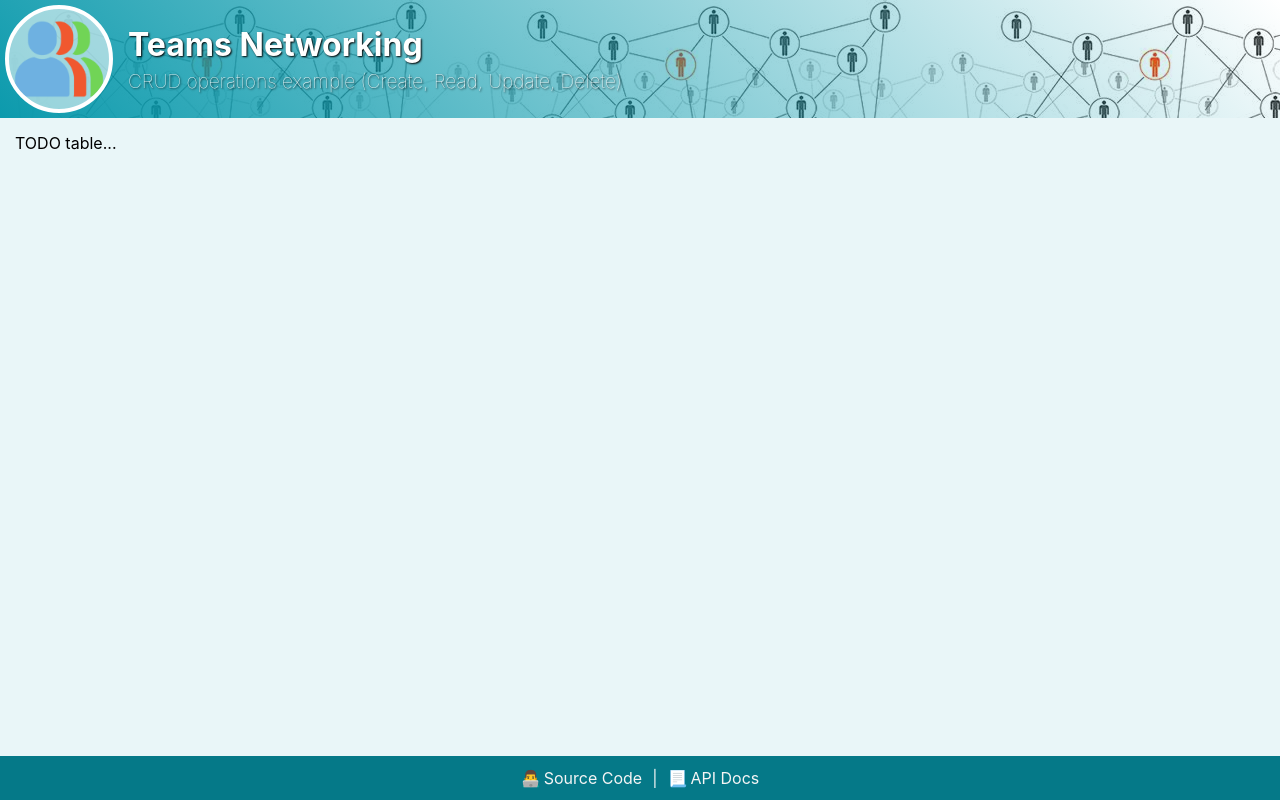
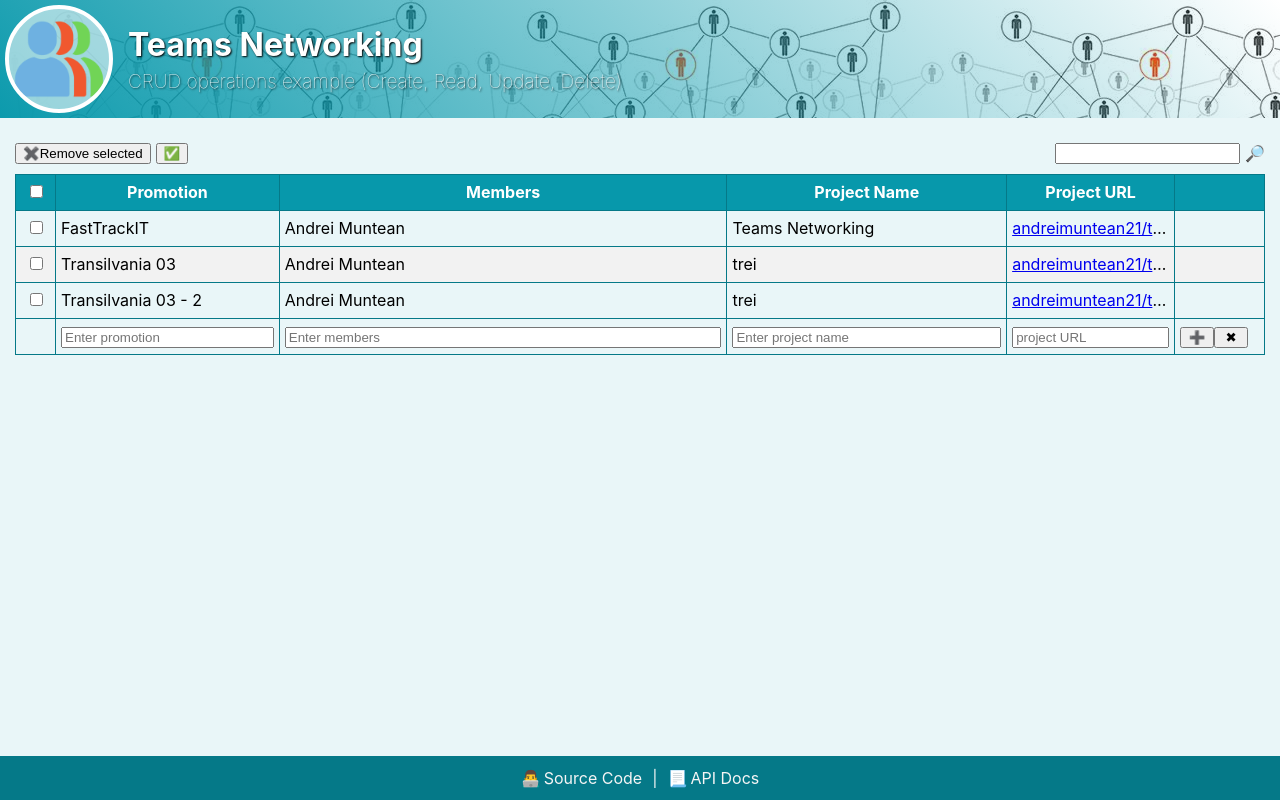
Before and after one commit to andreimuntean21/teams-networking-react, a React (Create React App) app: page / in a window 1280 px wide. Built offline with nearby package versions, Linux system fonts and the light colour scheme.

Commit message:
render teams from array into rows

```diff
--- a/src/App.tsx
+++ b/src/App.tsx
@@ -1,44 +1,10 @@
 import React from "react";
 //import logo from "./logo.svg";
-import logo from "./images/network-team-icon.png";
 import "./App.css";
 import "./style.css";
-
-function AppHeader() {
-  return (
-    <header>
-      <div id="header-wrapper">
-        <div id="my-picture">
-          <img src={logo} alt="" width="100" />
-        </div>
-        <div id="header-info">
-          <h1>Teams Networking</h1>
-          <h2>CRUD operations example (Create, Read, Update, Delete)</h2>
-        </div>
-      </div>
-    </header>
-  );
-}
-
-function ContentWrapper() {
-  return <div id="main">TODO table...</div>;
-}
-
-function AppFooter() {
-  return (
-    <footer>
-      <a className="item" href="https://github.com/nmatei/teams-networking" target="_blank">
-        <span>👨‍💻</span>
-        <span>Source Code</span>
-      </a>
-      <span className="item">|</span>
-      <a className="item" href="https://github.com/nmatei/node-api" target="_blank">
-        <span>📃</span>
-        <span>API Docs</span>
-      </a>
-    </footer>
-  );
-}
+import { AppFooter } from "./footer/components";
+import AppHeader from "./header";
+import { ContentWrapper } from "./main/components";
 
 function App() {
   return (
--- /dev/null
+++ b/src/footer/components.tsx
@@ -0,0 +1,15 @@
+export function AppFooter() {
+  return (
+    <footer>
+      <a className="item" href="https://github.com/nmatei/teams-networking" target="_blank">
+        <span>👨‍💻</span>
+        <span>Source Code</span>
+      </a>
+      <span className="item">|</span>
+      <a className="item" href="https://github.com/nmatei/node-api" target="_blank">
+        <span>📃</span>
+        <span>API Docs</span>
+      </a>
+    </footer>
+  );
+}
--- /dev/null
+++ b/src/header/index.tsx
@@ -0,0 +1,18 @@
+import "./style.css";
+import logo from "../images/network-team-icon.png";
+
+export default function AppHeader() {
+  return (
+    <header>
+      <div id="header-wrapper">
+        <div id="my-picture">
+          <img src={logo} alt="" width="100" />
+        </div>
+        <div id="header-info">
+          <h1>Teams Networking</h1>
+          <h2>CRUD operations example (Create, Read, Update, Delete)</h2>
+        </div>
+      </div>
+    </header>
+  );
+}
--- /dev/null
+++ b/src/header/style.css
@@ -0,0 +1,34 @@
+header {
+  background-image: url(../images/th.png);
+}
+
+#header-wrapper {
+  display: flex;
+  flex-direction: row;
+  align-items: center;
+  background: linear-gradient(45deg, #0798abfa, transparent);
+}
+header h1 {
+  margin: 5px 0;
+  color: #ffffff;
+}
+header h2 {
+  margin: 5px 0;
+  color: #ffffff;
+  font-weight: 100;
+  font-size: 1.2em;
+}
+#my-picture {
+  padding: 5px;
+  width: 108px;
+  height: 108px;
+}
+#my-picture img {
+  border: 4px solid #fff;
+  border-radius: 50%;
+  background-color: #ffffff90;
+}
+#header-info {
+  padding: 10px;
+  text-shadow: 1px 1px 2px #000000;
+}
--- /dev/null
+++ b/src/main/components.tsx
@@ -0,0 +1,17 @@
+import { TeamsTableWrapper } from "../teams/TeamsTable";
+
+export function ContentWrapper() {
+  return (
+    <div id="main">
+      <div className="tbar">
+        <button id="removeSelected">✖️Remove selected</button>
+        <button>✅</button>
+        <div className="tfill"></div>
+        <input type="search" name="search" id="searchTeams" />
+        <label htmlFor="searchTeams">🔎</label>
+      </div>
+
+      <TeamsTableWrapper />
+    </div>
+  );
+}
--- a/src/style.css
+++ b/src/style.css
@@ -13,41 +13,6 @@ body {
   flex: 1;
   display: flex;
   flex-direction: column;
-}
-
-header {
-  background-image: url(images/th.png);
-}
-
-#header-wrapper {
-  display: flex;
-  flex-direction: row;
-  align-items: center;
-  background: linear-gradient(45deg, #0798abfa, transparent);
-}
-header h1 {
-  margin: 5px 0;
-  color: #ffffff;
-}
-header h2 {
-  margin: 5px 0;
-  color: #ffffff;
-  font-weight: 100;
-  font-size: 1.2em;
-}
-#my-picture {
-  padding: 5px;
-  width: 108px;
-  height: 108px;
-}
-#my-picture img {
-  border: 4px solid #fff;
-  border-radius: 50%;
-  background-color: #ffffff90;
-}
-#header-info {
-  padding: 10px;
-  text-shadow: 1px 1px 2px #000000;
 }
 
 #main {
--- /dev/null
+++ b/src/teams/TeamsTable.tsx
@@ -0,0 +1,120 @@
+function TeamRow({ id, promotion, members, name, url }) {
+  const displayUrl = url.startsWith("https://github.com/") ? url.substring(19) : url;
+  return (
+    <tr>
+      <td style={{ textAlign: "center" }}>
+        <input type="checkbox" name="selected" value="${id}" />
+      </td>
+      <td>{promotion}</td>
+      <td>{members}</td>
+      <td>{name}</td>
+      <td>
+        <a href={url} target="_blank">
+          {displayUrl}
+        </a>
+      </td>
+      <td>
+        <button type="button" data-id={id} className="action-btn edit-btn">
+          &#9998;
+        </button>
+        <button type="button" data-id={id} className="action-btn remove-btn">
+          ♻
+        </button>
+      </td>
+    </tr>
+  );
+}
+
+export function TeamsTable(props) {
+  // console.warn(props);
+  const teams = [
+    {
+      id: 1,
+      promotion: "FastTrackIT",
+      members: "Andrei Muntean",
+      name: "Teams Networking",
+      url: "https://github.com/andreimuntean21/teams-networking"
+    },
+    {
+      id: 2,
+      promotion: "Transilvania 03",
+      members: "Andrei Muntean",
+      name: "trei",
+      url: "https://github.com/andreimuntean21/teams-networking"
+    },
+    {
+      id: 2,
+      promotion: "Transilvania 03 - 2",
+      members: "Andrei Muntean",
+      name: "trei",
+      url: "https://github.com/andreimuntean21/teams-networking"
+    }
+  ];
+  return (
+    <form id="teamsForm" action="" method="get" className={props.loading ? "loading-mask" : ""}>
+      <table id="teamsTable">
+        <colgroup>
+          <col className="select-all-column" />
+          <col style={{ width: "20%" }} />
+          <col style={{ width: "40%" }} />
+          <col style={{ width: "25%" }} />
+          <col style={{ width: "15%" }} />
+          <col className="table-actions" />
+        </colgroup>
+        <thead>
+          <tr>
+            <th>
+              <input type="checkbox" name="selectAll" id="selectAll" />
+            </th>
+            <th>Promotion</th>
+            <th>Members</th>
+            <th>Project Name</th>
+            <th>Project URL</th>
+            <th></th>
+          </tr>
+        </thead>
+        <tbody>
+          {teams.map(team => (
+            <TeamRow
+              key={team.id}
+              id={team.id}
+              promotion={team.promotion}
+              members={team.members}
+              name={team.name}
+              url={team.url}
+            />
+          ))}
+        </tbody>
+        <tfoot>
+          <tr>
+            <td></td>
+            <td>
+              <input type="text" name="promotion" placeholder="Enter promotion" required />
+            </td>
+            <td>
+              <input type="text" name="members" placeholder="Enter members" required />
+            </td>
+            <td>
+              <input type="text" name="name" placeholder="Enter project name" required />
+            </td>
+            <td>
+              <input type="text" name="url" placeholder="project URL" required />
+            </td>
+            <td>
+              <button type="submit" className="action-btn" title="Add">
+                ➕
+              </button>
+              <button type="reset" className="action-btn" title="Reset">
+                ✖
+              </button>
+            </td>
+          </tr>
+        </tfoot>
+      </table>
+    </form>
+  );
+}
+
+export function TeamsTableWrapper() {
+  return <TeamsTable loading={false} />;
+}
```
